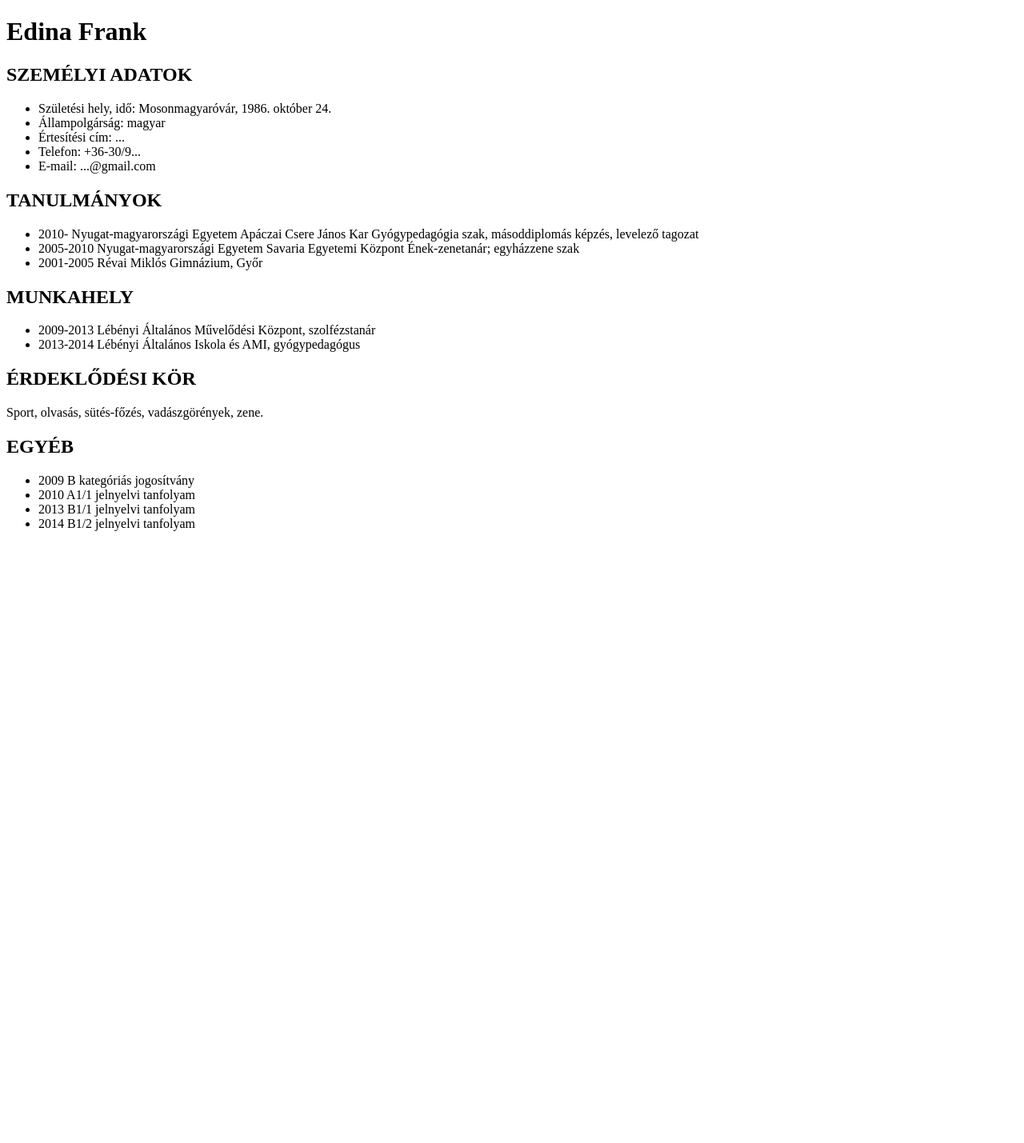
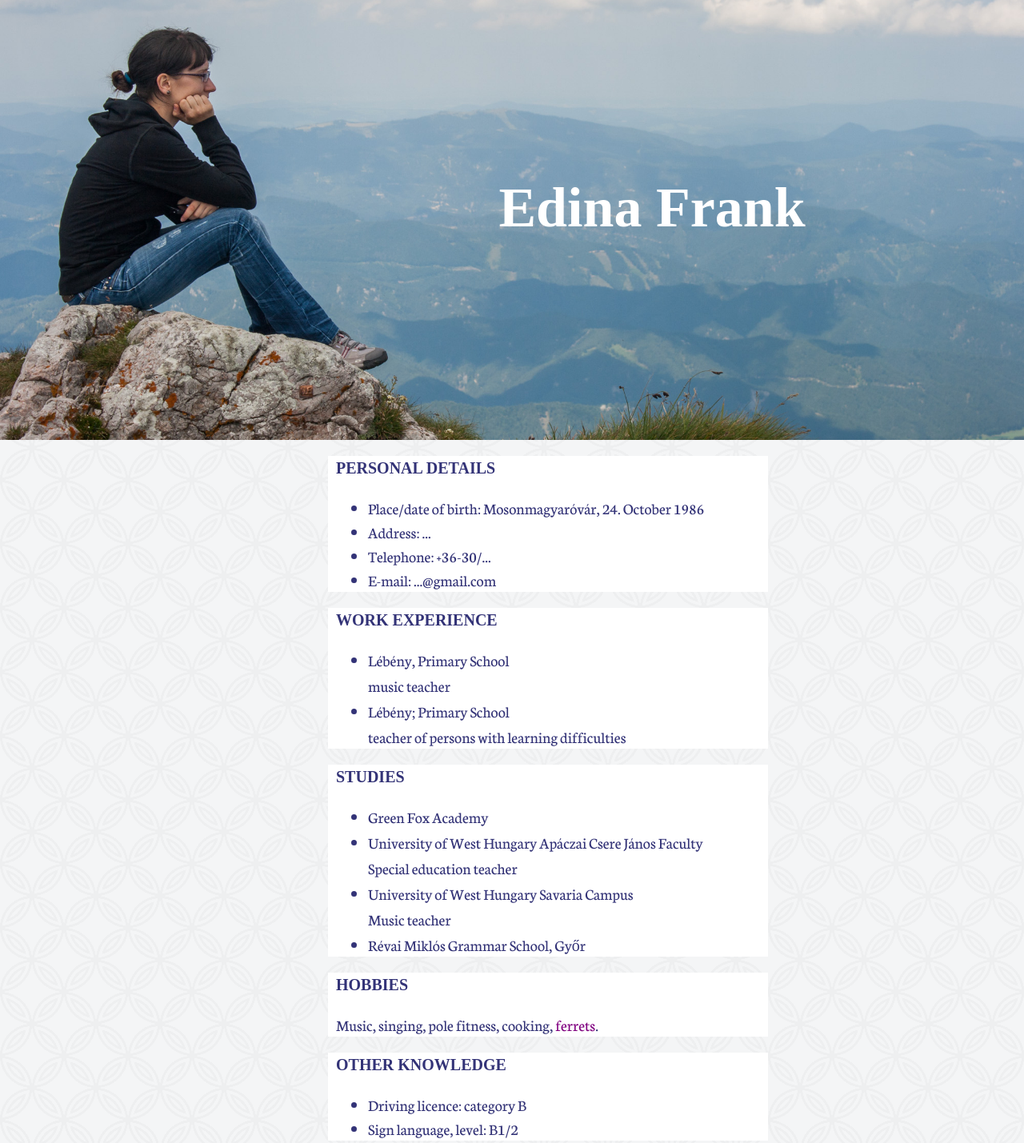
Before and after one commit to green-fox-academy/frankedus, a plain HTML site: page week-1/day-4/cv/index.html in a window 1280 px wide. Shown: the whole page at 80% size. Before the commit the page ends 800 px from the top, so only its background shows below. Drawn offline with Linux system fonts and the light colour scheme; a web font is replaced by a local one.

Commit message:
cv new version

```diff
--- a/week-1/day-4/cv/index.html
+++ b/week-1/day-4/cv/index.html
@@ -2,8 +2,10 @@
 <html>
   <head>
     <meta charset="utf-8">
-    <title></title>
+    <title>CV-Edina Frank</title>
+    <link href='https://fonts.googleapis.com/css?family=Alice|Neuton' rel='stylesheet' type='text/css'>    <link rel="stylesheet" href="style.css">
   </head>
+
   <body>
     <header>
       <h1>
@@ -11,75 +13,94 @@
       </h1>
     </header>
 
+    <div class="wrap">
+
       <section>
-      <h2>
-        SZEMÉLYI ADATOK
-      </h2>
+        <h3>
+          PERSONAL DETAILS
+        </h3>
 
         <ul>
-        <li>Születési hely, idő:	Mosonmagyaróvár, 1986. október 24.</li>
-        <li>Állampolgárság:	magyar</li>
-        <li>Értesítési cím:	...</li>
-        <li>Telefon:	+36-30/9...</li>
+          <li>Place/date of birth:	Mosonmagyaróvár, 24. October 1986</li>
+          <li>Address:	...</li>
+          <li>Telephone:	+36-30/...</li>
           <li>E-mail:	...@gmail.com</li>
         </ul>
+      </section>
 
-      <h2>
-        TANULMÁNYOK
-      </h2>
+      <section>
+        <h3>
+          WORK EXPERIENCE
+        </h3>
 
         <ul>
           <li>
-          2010-	Nyugat-magyarországi Egyetem Apáczai Csere János Kar
-        	Gyógypedagógia szak, másoddiplomás képzés, levelező tagozat
+            <p>Lébény, Primary School</p>
+            <p>music teacher</p>
+          </li>
+          <li>
+            <p>Lébény; Primary School</p>
+            <p>teacher of persons with learning difficulties</p>
+          </li>
+        </ul>
+      </section>
+
+      <section>
+        <h3>
+          STUDIES
+        </h3>
+
+        <ul>
+          <li>
+            Green Fox Academy
           </li>
 
           <li>
-          2005-2010	Nyugat-magyarországi Egyetem Savaria Egyetemi Központ
-        	Ének-zenetanár; egyházzene szak
+            <p>
+              University of West Hungary Apáczai Csere János Faculty
+            </p>
+          	<p>
+              Special education teacher
+            </p>
           </li>
 
           <li>
-          2001-2005	Révai Miklós Gimnázium, Győr
+            <p>
+              University of West Hungary Savaria Campus
+            </p>
+          	<p>
+              Music teacher
+            </p>
+          </li>
+
+          <li>
+            Révai Miklós Grammar School, Győr
           </li>
         </ul>
+      </section>
 
-      <h2>
-        MUNKAHELY
-      </h2>
+      <section>
+        <h3>
+          HOBBIES
+        </h3>
+
+          <p>
+            Music, singing, pole fitness, cooking, <a href= 'images/zeno.jpg'> ferrets</a>.
+          </p>
+      </section>
+
+      <section>
+        <h3>
+          OTHER KNOWLEDGE
+        </h3>
 
         <ul>
           <li>
-          2009-2013	Lébényi Általános Művelődési Központ, szolfézstanár
+            Driving licence: category B
           </li>
           <li>
-          2013-2014	Lébényi Általános Iskola és AMI, gyógypedagógus
+            Sign language, level: B1/2
           </li>
-      </ul>
-
-      <h2>
-        ÉRDEKLŐDÉSI KÖR
-      </h2>
-
-        Sport, olvasás, sütés-főzés, vadászgörények, zene.
-
-      <h2>
-        EGYÉB
-      </h2>
-
-      <ul>
-        <li>
-          2009	B kategóriás jogosítvány
-        </li>
-        <li>
-          2010	A1/1 jelnyelvi tanfolyam
-        </li>
-        <li>
-          2013	B1/1 jelnyelvi tanfolyam
-        </li>
-        <li>
-          2014	B1/2 jelnyelvi tanfolyam
-        </li>
-
+      </section>
   </body>
 </html>
--- /dev/null
+++ b/week-1/day-4/cv/style.css
@@ -0,0 +1,53 @@
+body {
+  background-image: url(images/pattern.png);
+  color: #337;
+  font-family: Neuton;
+  font-size: 20px;
+  line-height: 1.5;
+  margin: 0px;
+}
+
+header {
+  background-image: url(images/fe1.jpg);
+  background-position: center;
+  background-size: cover;
+  height: 550px;
+  color: white;
+}
+
+h1 {
+  font-family: Alice;
+  font-size: 70px;
+  line-height: 520px;
+  margin: 0px;
+  padding-left: 350px;
+  text-align:center;
+}
+
+section {
+  margin-left: 90px;
+  background-color: white;
+  padding-left: 10px;
+  padding-right: 10px;
+}
+
+.wrap {
+  max-width: 50%;
+  margin: auto;
+  overflow: auto;
+}
+
+h3 {
+  font-family:Alice;
+  font-size: 20px;
+}
+
+p {
+  margin-top: 2px;
+  margin-bottom: 2px;
+}
+
+a {
+  text-decoration: none;
+  color: purple;
+}
```
Also changed, not shown: week-1/day-4/cv/images/fe.jpg (added), week-1/day-4/cv/images/fe1.jpg (added), week-1/day-4/cv/images/pattern.png (added), week-1/day-4/cv/images/swirl.png (added), 1 other file. Lines whose indentation alone changed are shown as unchanged.
